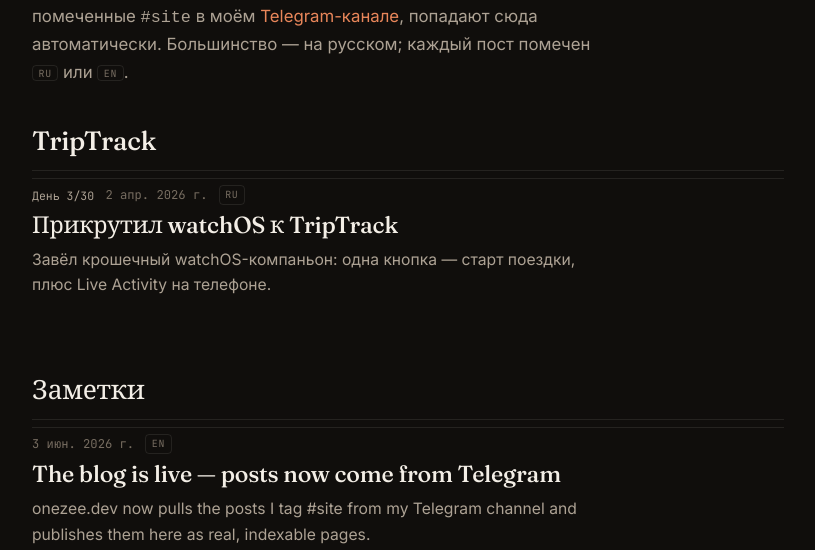
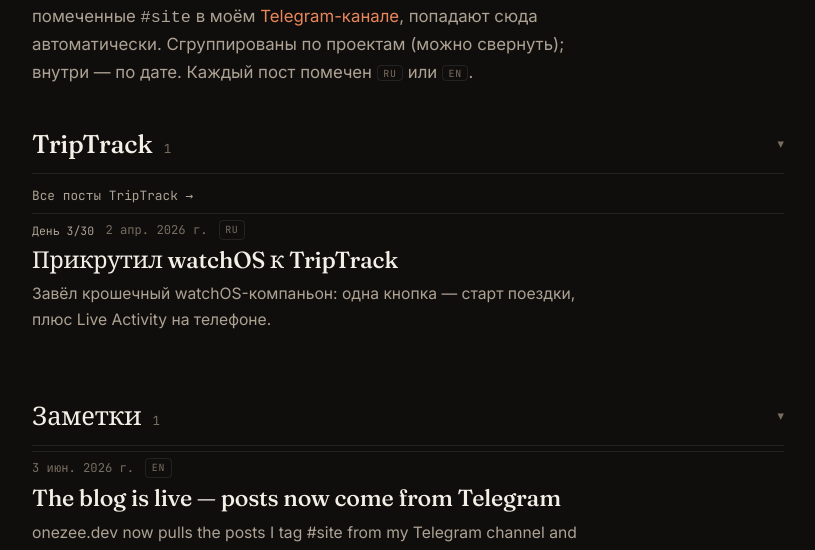
Before and after one commit to OneZee23/onezee-landing, an Astro site: page /blog in a window 1280 px wide. Shown: the part 250-800 px from the top of the page, without its empty margins (232-1047 px from the left). Built offline with nearby package versions, Linux system fonts and the light colour scheme; Astro itself is replaced by a stand-in of ours.

Commit message:
Add collapsible chapters and topic pages

```diff
--- /dev/null
+++ b/src/components/PostCard.astro
@@ -0,0 +1,25 @@
+---
+import type { CollectionEntry } from 'astro:content';
+
+interface Props {
+  post: CollectionEntry<'posts'>;
+}
+const { post } = Astro.props;
+const { title, date, excerpt, cover, day, total, lang } = post.data;
+const fmt = (d: Date) => d.toLocaleDateString('ru-RU', { year: 'numeric', month: 'short', day: 'numeric' });
+---
+
+<li class="postcard">
+  <a class="postcard__link" href={`/blog/${post.id}`}>
+    {cover && <img class="postcard__cover" src={cover} alt="" loading="lazy" width="92" height="92" />}
+    <div class="postcard__body">
+      <div class="postcard__meta">
+        {day != null && total != null && <span class="postcard__day">День {day}/{total}</span>}
+        <time class="postcard__date" datetime={date.toISOString()}>{fmt(date)}</time>
+        <span class="lang-tag">{lang}</span>
+      </div>
+      <h3 class="postcard__title">{title}</h3>
+      {excerpt && <p class="postcard__excerpt">{excerpt}</p>}
+    </div>
+  </a>
+</li>
--- a/src/consts.ts
+++ b/src/consts.ts
@@ -14,3 +14,7 @@ export const TELEGRAM_CHANNEL_URL = `https://t.me/${TELEGRAM_CHANNEL}`;
 
 // Default social share image (lives in public/).
 export const DEFAULT_OG_IMAGE = '/logo192.jpg';
+
+/** URL slug for a series/project name → used by /blog/series/<slug>. */
+export const seriesSlug = (name: string) =>
+  name.toLowerCase().replace(/[^a-z0-9]+/g, '-').replace(/^-+|-+$/g, '');
--- a/src/pages/blog/index.astro
+++ b/src/pages/blog/index.astro
@@ -1,17 +1,18 @@
 ---
 import { getCollection } from 'astro:content';
 import BaseLayout from '../../layouts/BaseLayout.astro';
+import PostCard from '../../components/PostCard.astro';
 import { Icon } from '../../components/Icon';
 import { externalWriting, mentions } from '../../data';
-import { TELEGRAM_CHANNEL_URL } from '../../consts';
+import { TELEGRAM_CHANNEL_URL, seriesSlug } from '../../consts';
 import '../../styles/blog.css';
 
 const all = (await getCollection('posts', ({ data }) => !data.draft)).sort(
   (a, b) => b.data.date.valueOf() - a.data.date.valueOf(),
 );
 
-// "Chapters": each series (a project sprint) groups its days together; posts
-// without a series fall into a final "Заметки" chapter.
+// Collapsible "chapters": each project (series) groups its posts (newest first);
+// chapters are ordered by most-recent activity; ungrouped posts go to "Заметки".
 type Post = (typeof all)[number];
 const bySeries = new Map<string, Post[]>();
 for (const p of all) {
@@ -21,23 +22,18 @@ for (const p of all) {
 
 interface Group {
   title: string;
+  slug: string | null; // topic-page slug (null for the "Заметки" bucket)
   posts: Post[];
   latest: number;
 }
 const groups: Group[] = [];
 for (const [key, posts] of bySeries) {
   if (key === '__notes__') continue;
-  // Within a series read forward: day 1 → N (then by date).
-  const ordered = [...posts].sort(
-    (a, b) => (a.data.day ?? 0) - (b.data.day ?? 0) || a.data.date.valueOf() - b.data.date.valueOf(),
-  );
-  groups.push({ title: key, posts: ordered, latest: Math.max(...posts.map((p) => p.data.date.valueOf())) });
+  groups.push({ title: key, slug: seriesSlug(key), posts, latest: posts[0].data.date.valueOf() });
 }
-groups.sort((a, b) => b.latest - a.latest); // newest series first
+groups.sort((a, b) => b.latest - a.latest);
 const notes = bySeries.get('__notes__');
-if (notes?.length) groups.push({ title: 'Заметки', posts: notes, latest: 0 });
-
-const fmt = (d: Date) => d.toLocaleDateString('ru-RU', { year: 'numeric', month: 'short', day: 'numeric' });
+if (notes?.length) groups.push({ title: 'Заметки', slug: null, posts: notes, latest: 0 });
 ---
 
 <BaseLayout
@@ -52,7 +48,7 @@ const fmt = (d: Date) => d.toLocaleDateString('ru-RU', { year: 'numeric', month:
     <p class="prose">
       О бэкенде, web3 и суровой реальности инди-разработки. Посты, помеченные
       <code>#site</code> в моём <a href={TELEGRAM_CHANNEL_URL} target="_blank" rel="noreferrer noopener">Telegram-канале</a>, попадают сюда автоматически.
-      Большинство — на русском; каждый пост помечен <span class="lang-tag">RU</span> или <span class="lang-tag">EN</span>.
+      Сгруппированы по проектам (можно свернуть); внутри — по дате. Каждый пост помечен <span class="lang-tag">RU</span> или <span class="lang-tag">EN</span>.
     </p>
 
     {all.length === 0 && (
@@ -60,31 +56,20 @@ const fmt = (d: Date) => d.toLocaleDateString('ru-RU', { year: 'numeric', month:
     )}
 
     {groups.map((g) => (
-      <section class="blog-season">
-        <h2 class="blog-season__title">{g.title}</h2>
-        <ul class="postlist" role="list">
-          {g.posts.map((p) => (
-            <li class="postcard">
-              <a class="postcard__link" href={`/blog/${p.id}`}>
-                {p.data.cover && (
-                  <img class="postcard__cover" src={p.data.cover} alt="" loading="lazy" width="92" height="92" />
-                )}
-                <div class="postcard__body">
-                  <div class="postcard__meta">
-                    {p.data.day != null && p.data.total != null && (
-                      <span class="postcard__day">День {p.data.day}/{p.data.total}</span>
-                    )}
-                    <time class="postcard__date" datetime={p.data.date.toISOString()}>{fmt(p.data.date)}</time>
-                    <span class="lang-tag">{p.data.lang}</span>
-                  </div>
-                  <h3 class="postcard__title">{p.data.title}</h3>
-                  {p.data.excerpt && <p class="postcard__excerpt">{p.data.excerpt}</p>}
-                </div>
-              </a>
-            </li>
-          ))}
-        </ul>
-      </section>
+      <details class="blog-season" open>
+        <summary class="blog-season__head">
+          <span class="blog-season__title">{g.title}</span>
+          <span class="blog-season__count">{g.posts.length}</span>
+        </summary>
+        <div class="blog-season__body">
+          {g.slug && (
+            <a class="blog-season__all" href={`/blog/series/${g.slug}`}>Все посты {g.title} →</a>
+          )}
+          <ul class="postlist" role="list">
+            {g.posts.map((p) => <PostCard post={p} />)}
+          </ul>
+        </div>
+      </details>
     ))}
 
     {externalWriting.length > 0 && (
--- a/src/styles/blog.css
+++ b/src/styles/blog.css
@@ -29,25 +29,64 @@
   letter-spacing: -0.015em;
 }
 
-/* ---------- Season / project chapter ---------- */
+/* ---------- Season / project chapter (collapsible <details>) ---------- */
 .blog-season {
-  margin-top: 2.75rem;
+  margin-top: 2.25rem;
 }
-.blog-season:first-of-type {
-  margin-top: 2rem;
+.blog-season__head {
+  display: flex;
+  align-items: baseline;
+  gap: 0.7rem;
+  cursor: pointer;
+  list-style: none;
+  padding-bottom: 0.5rem;
+  border-bottom: 1px solid var(--line);
+}
+.blog-season__head::-webkit-details-marker {
+  display: none;
+}
+.blog-season__head::after {
+  content: '▸';
+  margin-left: auto;
+  align-self: center;
+  color: var(--faint);
+  font-size: 0.8rem;
+  transition: color 0.15s ease;
+}
+.blog-season[open] .blog-season__head::after {
+  content: '▾';
+}
+.blog-season__head:hover::after {
+  color: var(--accent);
 }
 .blog-season__title {
-  margin: 0 0 0.4rem;
-  padding-bottom: 0.5rem;
-  border-bottom: 1px solid var(--line);
   font-family: var(--serif);
   font-weight: 500;
-  font-size: 1.65rem;
+  font-size: 1.6rem;
   letter-spacing: -0.01em;
   color: var(--text);
+  transition: color 0.15s ease;
 }
-.blog-season .postlist {
-  margin-top: 0.4rem;
+.blog-season__head:hover .blog-season__title {
+  color: var(--accent);
+}
+.blog-season__count {
+  font-family: var(--mono);
+  font-size: 0.78rem;
+  color: var(--faint);
+}
+.blog-season__all {
+  display: inline-block;
+  margin: 0.7rem 0 0.1rem;
+  font-family: var(--mono);
+  font-size: 0.8rem;
+  color: var(--muted);
+}
+.blog-season__all:hover {
+  color: var(--accent);
+}
+.blog-season__body .postlist {
+  margin-top: 0.3rem;
 }
 
 /* ---------- Post list ---------- */
```
Also changed, not shown: src/pages/blog/series/[slug].astro (added, +42 -0 lines).
